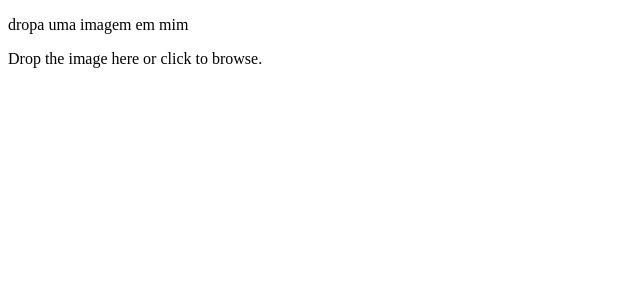
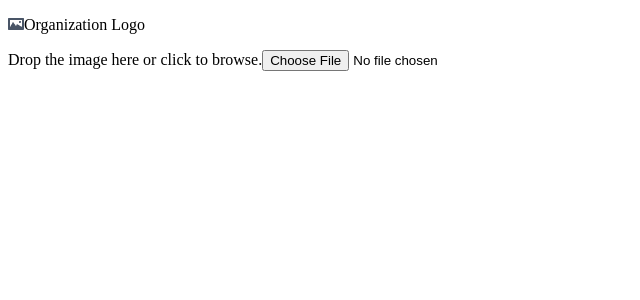
Before and after one commit to denis-rossati/profile-picture-cropper, a React (Create React App) app: page / in a window 1280 px wide. Shown: the top 300 px of the page, without its empty margins (0-640 px from the left). Built offline with nearby package versions, Linux system fonts and the light colour scheme.

Commit message:
removing inline style

```diff
--- a/src/components/LogoInput.tsx
+++ b/src/components/LogoInput.tsx
@@ -1,4 +1,6 @@
 import React from 'react';
+
+import landscapeIcon from '../icons/landscape.png'
 
 type SetStateDefaultStringType = React.Dispatch<React.SetStateAction<string | undefined>>;
 
@@ -48,7 +50,17 @@ export const LogoInput = ({
         onDragLeave={(event) => event.preventDefault()}
         onDrop={handleOnDropUpload}
       >
-        <p>dropa uma imagem em mim</p>
+        <div>
+          <p>
+            <span>
+              <img
+                id="landscapeIcon"
+                src={landscapeIcon}
+                alt="landscape icon"
+              />
+            </span>
+            Organization Logo
+          </p>
           <label>
             Drop the image here or click to browse.
             <input
@@ -56,11 +68,9 @@ export const LogoInput = ({
               type="file"
               accept="image/"
               onChange={handleChangeUpload}
-            style={{
-              display: 'none',
-            }}
             />
           </label>
+        </div>
       </section>
     </>
   );
```
Lines whose indentation alone changed are shown as unchanged.
